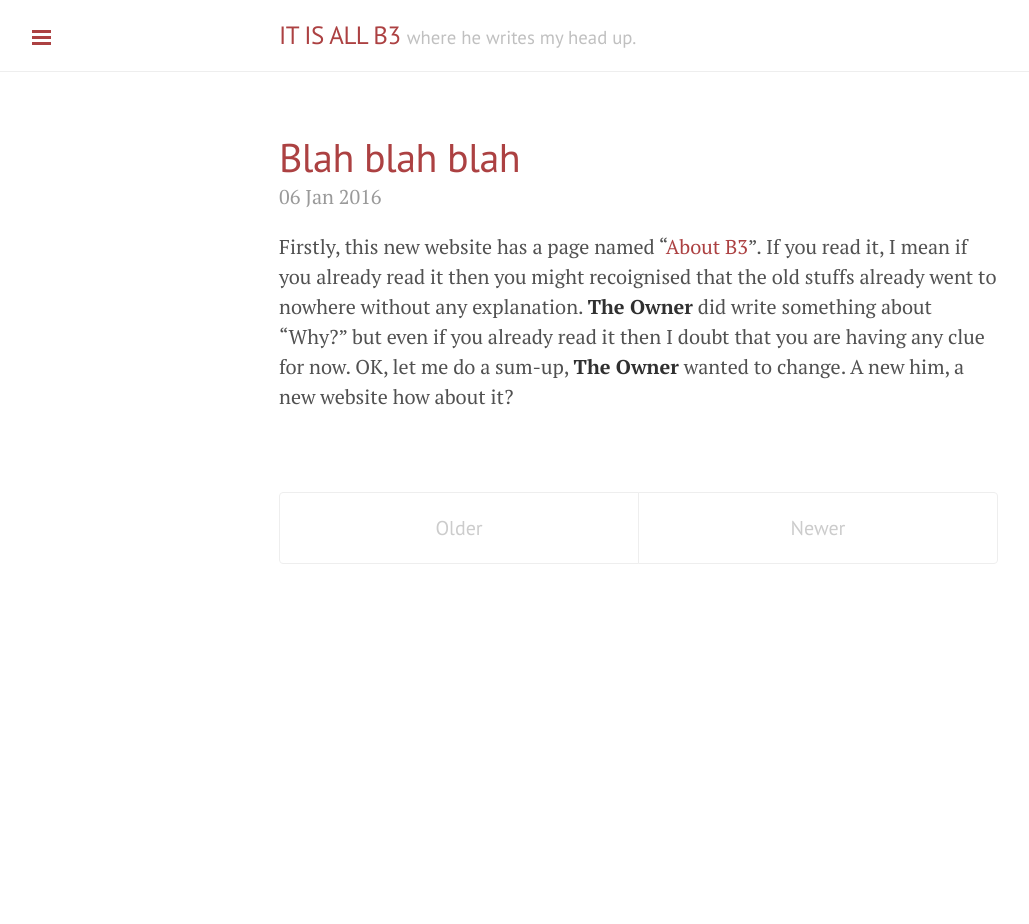
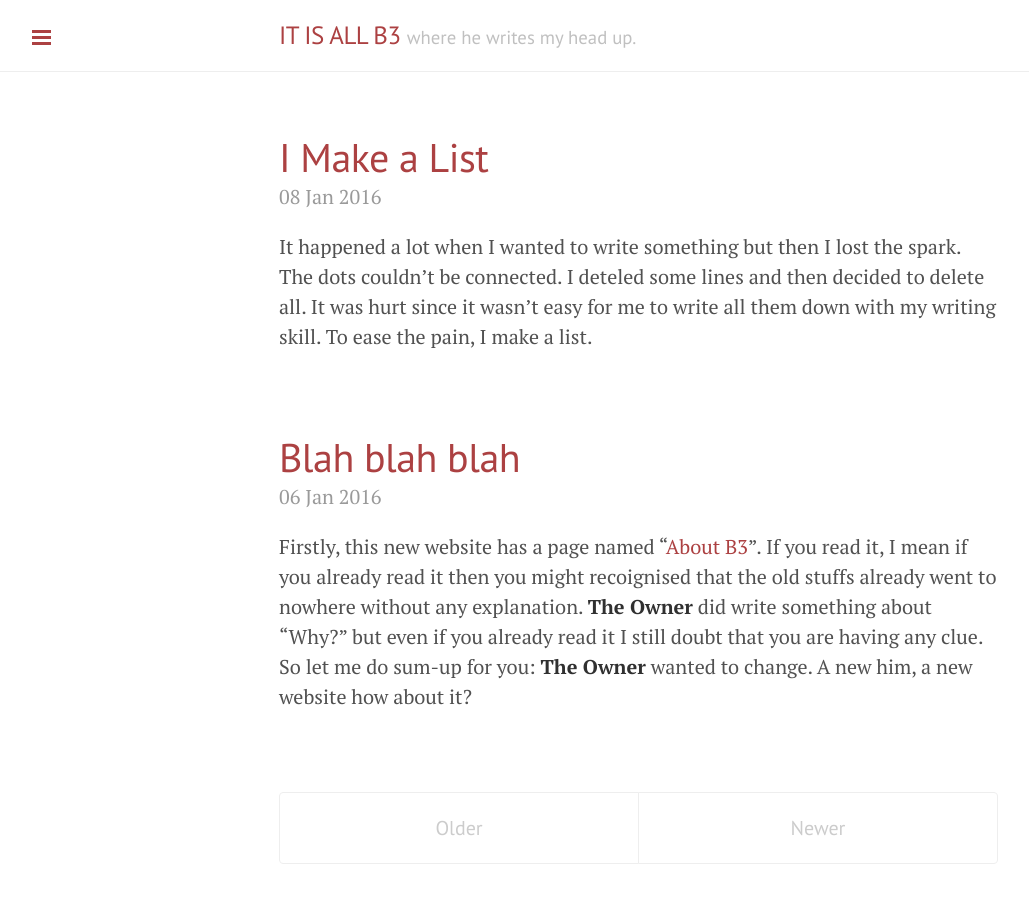
Before and after one commit to kazu2012/ducban.github.io, a Jekyll site: the page built from index.html, in a window 1280 px wide. Shown: the whole page, without its empty margins (1-1030 px from the left). Built offline with Jekyll 4.4.1, drawn with Linux system fonts in a browser that asks for light colours; Markdown is read by kramdown in place of the engine named in the settings; the list of posts is cut into pages by our own code; before the commit the page ends 900 px from its top, so only the background shows below that.

Commit message:
new node, edit old post and about page

```diff
--- a/_posts/2016-01-06-new-site.md
+++ b/_posts/2016-01-06-new-site.md
@@ -3,7 +3,8 @@ layout: post
 title: Blah blah blah
 ---
 
-Firstly, this new website has a page named "[About B3](/about-b3/)". If you read it, I mean if you already read it then you might recoignised that the old stuffs already went to nowhere without any explanation. __The Owner__ did write something about "Why?" but even if you already read it then I doubt that you are having any clue for now. OK, let me do a sum-up, __The Owner__ wanted to change. A new him, a new website how about it?
+
+Firstly, this new website has a page named "[About B3](/about-b3/)". If you read it, I mean if you already read it then you might recoignised that the old stuffs already went to nowhere without any explanation. __The Owner__ did write something about "Why?" but even if you already read it I still doubt that you are having any clue. So let me do sum-up for you: __The Owner__ wanted to change. A new him, a new website how about it?
 
 ## Really, "Blah blah blah"?
 This node should be a "Hello World" post, but please, __The Owner__ thought it was too clique to be a "Hello World" post that's why this cool guy decided not to do it. He thought "How about __"Blah blah blah"__?" without thinking it twice that "Blah blah blah" is a new "Hello World" which might clique, too.
--- /dev/null
+++ b/_posts/2016-01-08-i-make-a-list.md
@@ -0,0 +1,28 @@
+---
+layout: post
+title: I Make a List
+---
+
+
+It happened a lot when I wanted to write something but then I lost the spark. The dots couldn't be connected. I deteled some lines and then decided to delete all. It was hurt since it wasn't easy for me to write all them down with my writing skill. To ease the pain, I make a list.
+
+Normally the list is all about web development stuffs, like below:
+
+* [Chris Coyier](https://css-tricks.com/) shared his thought about [Video Background](https://css-tricks.com/should-i-use-a-video-as-a-background/). Two questions got answered: It's been 3 years since the techniche set a trend, does it still hot to use it for the next website? If yes then which is the best practice?
+* It is 2016. [Update Your Footer.](http://updateyourfooter.com/)
+
+Sometimes the list contains some useful stuffs which I don't want to share such as:
+
+* [Visual Planning for Designers](http://blog.invisionapp.com/visual-planning-for-designers/)
+* A very inspirational Instagram of [Khê](https://www.instagram.com/lamkhe/)
+
+Or, some news which you already knew:
+
+* YNAB announced about [the new YNAB](http://www.youneedabudget.com/blog/post/the-new-ynab-is-here). Bad news: They started calling the old YNAB __"Classic YNAB"__ and will drop support for it at the end of this year. Good news: You will be charged $5/month for the new YNAB. This is great, right? Especially with the users who paid and thought that they would have a lifetime support for __"Classic YNAB"__.
+
+And, last but not least, articles from [Medium](http://www.medium.com/), yay!
+
+* [Stop #DailyUi Start #FixUi](https://medium.com/swlh/stop-dailyui-start-fixui-e685acc6858f#.z2z90qf7p)
+* [5 learnings every Product Designer should absolutely steal from Studio Ghibli movies](https://medium.com/white-space/5-learnings-every-product-designer-should-absolutely-steal-from-studio-ghibli-movies-6c3971fffa0#.r2jve8v7p)
+
+That's it.
```
Also changed, not shown: about-b3.md (+1 -1 lines).
